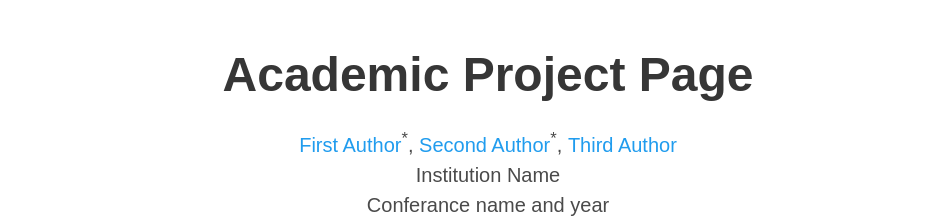
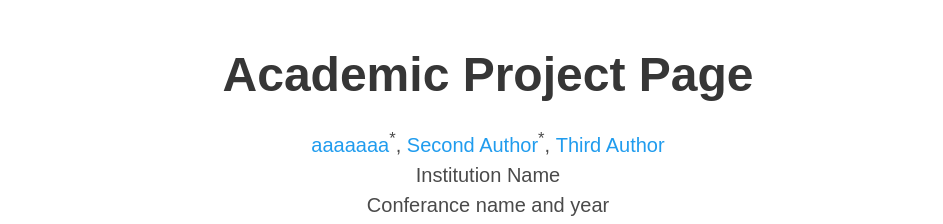
Before and after one commit to lyttttt3333/tryssssss.github.io, a plain HTML site: page index.html in a window 1280 px wide. Shown: the top 224 px of the page, without its empty margins (152-1095 px from the left). Drawn offline with nearby package versions, Linux system fonts and the light colour scheme; some icons are missing; a web font is replaced by a local one.

Commit message:
Update index.html

```diff
--- a/index.html
+++ b/index.html
@@ -56,7 +56,7 @@
             <div class="is-size-5 publication-authors">
               <!-- Paper authors -->
               <span class="author-block">
-                <a href="FIRST AUTHOR PERSONAL LINK" target="_blank">First Author</a><sup>*</sup>,</span>
+                <a href="FIRST AUTHOR PERSONAL LINK" target="_blank">aaaaaaa</a><sup>*</sup>,</span>
                 <span class="author-block">
                   <a href="SECOND AUTHOR PERSONAL LINK" target="_blank">Second Author</a><sup>*</sup>,</span>
                   <span class="author-block">
```
